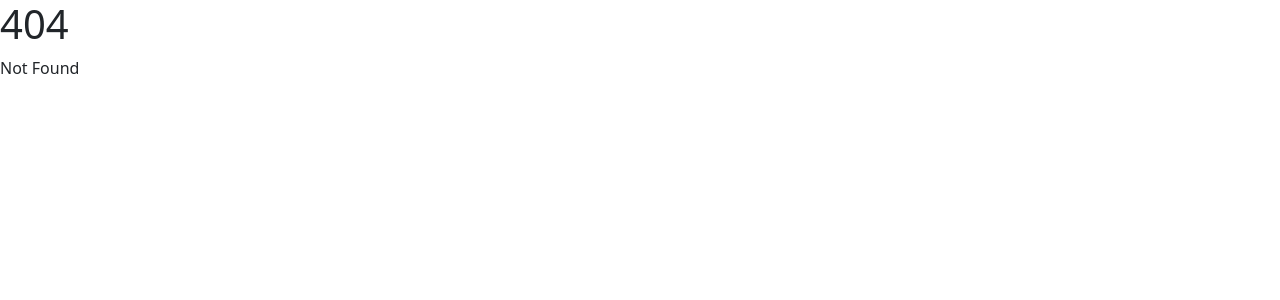
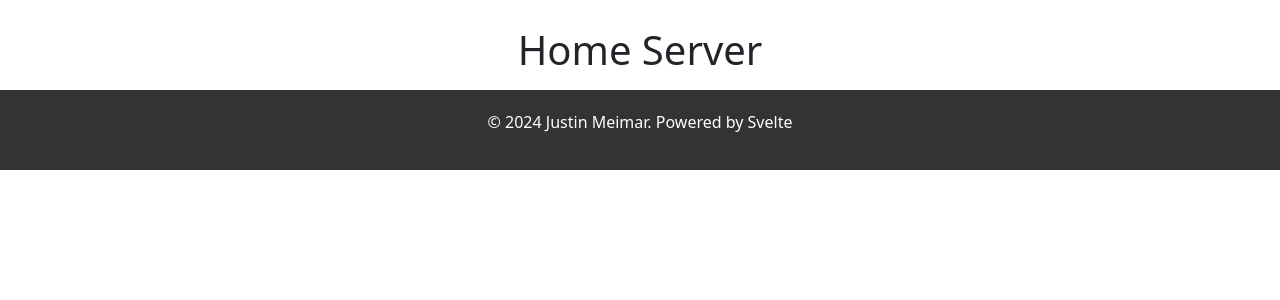
Before and after one commit to JustinMeimar/www-justin, a SvelteKit app in the folder app/: page /projects/home-server in a window 1280 px wide. Before the commit this address had no page. Shown: the top 300 px of the page. Built offline with nearby package versions, Linux system fonts and the light colour scheme.

Commit message:
stable state

```diff
--- /dev/null
+++ b/app/src/lib/colors.ts
@@ -0,0 +1,9 @@
+
+export const deep_black = "#0D0D0D";
+export const muted_black = "#1A1A1A";
+export const hyper_purple = "#C084FC";
+export const soft_purple = "#A267AC";
+export const light_grey = "#E0E0E0";
+export const muted_grey = "#BFBFBF";
+export const bright_red = "#FF5555";
+export const bright_orange = "#FFA500";
--- a/app/src/lib/config.ts
+++ b/app/src/lib/config.ts
@@ -1,7 +1,3 @@
 // define some constants for backend communication
 
-const baseBackendUrl = "http://127.0.0.1";
-
-const baseBackendPort = "5000";
-
-export const baseUrl = `${baseBackendUrl}:${baseBackendPort}`;
+export const baseUrl = "https://justinmeimar.com/v2/api";
--- a/app/src/routes/Navbar.svelte
+++ b/app/src/routes/Navbar.svelte
@@ -23,7 +23,7 @@
             </NavLink>
         </NavItem>
         <NavItem>
-            <NavLink href="/blog">
+            <NavLink href="https://justinmeimar.github.io/" target="_blank">
                 Blog
             </NavLink>
         </NavItem>
--- /dev/null
+++ b/app/src/routes/projects/btree/+page.svelte
@@ -0,0 +1,44 @@
+<script lang="ts">
+    import { onMount } from "svelte";
+    import Navbar from "../../Navbar.svelte";
+    import Footer from "../../Footer.svelte";
+    onMount(() => {
+        console.log("mount");
+    });
+</script>
+
+<Navbar navbarColor='info-subtle'> </Navbar>
+<div class="component-body">
+    <div class="header">
+        <div class="title">
+            B+ Tree
+        </div>
+    </div>
+    <div class="sub-header">
+    </div>
+</div>
+<Footer></Footer>
+
+<style>
+    .component-body {
+        display: flex;
+        flex-grow: 1;
+        flex-direction: column;
+        min-width: 100%;
+        margin: 0;
+        padding: 0;
+    }
+    .header {
+        width: 100%;
+        display: flex;
+        justify-content: center;
+        align-items: center;
+    }
+    .title {
+        margin-top: 20px;
+        margin-bottom: 10px;
+        font-size: 40px;
+        font-weight: 300;
+        text-align: center;
+    }
+</style>
--- a/app/src/routes/projects/compiler/+page.svelte
+++ b/app/src/routes/projects/compiler/+page.svelte
@@ -5,6 +5,7 @@
     import CodeEditor from './CodeEditor.svelte';
     import { Button, Dropdown, DropdownToggle, DropdownMenu, DropdownItem, Nav } from "@sveltestrap/sveltestrap";
     import { baseUrl } from '$lib/config';
+    import * as colors from "$lib/colors";
 
     export let editorContent : string = '';
     export let llvmIRContent : string = '';
@@ -13,7 +14,7 @@
     let currentProgram : string = "helloworld";
 
     const programs : string[] = [
-        "break_continue", "helloworld", "tuple",
+        "helloworld", "break_continue", "tuple",
         "control_flow", "iterator", "type_promotion",
         "fibonnaci", "matrix", "type_qualifier",
         "filter", "mergesort", "vector",
@@ -21,9 +22,12 @@
         "generator", "quicksort"
     ];
 
-    const clearOutput = () => { outputContent = '';}
+    const clearOutput = () => {
+        outputContent = '\n';
+        llvmIRContent = '\n';
+    }
 
-    async function selectProgram(program: string) {
+    const selectProgram = async (program: string) => {
 
         const response = await fetch(
             `/programs/input_compiler_${program}.txt`
@@ -37,43 +41,46 @@
     }
 
     const runProgram = async () : Promise<any> => {
-        const response = await fetch(`${baseUrl}/api/compiler/run`, {
+        await fetch(`${baseUrl}/compiler/run`, {
             method: 'POST',
             headers: {
                 'Content-Type': 'application/json'
             },
             body: JSON.stringify({
-                "program": `
-                    typedef integer int;
-
-                    procedure main() returns integer {
-                        string sayHello = "hello";
-                        2-> std_output;
-                        1-> std_output;
-                        return 0;
-                    }
-                `
+                "program": editorContent
             })
         }).then(async response => {
+
             const responseData = await response.json();
-            console.log(responseData);
+            llvmIRContent = responseData.llvm_ir;
+            outputContent = responseData.stdout;
+
         }).catch(error => {
             console.log("error:", error);
         });
     }
 
     onMount(async () => {
-        // selectProgram(currentProgram);
+        document.documentElement.style.setProperty('--deep-black', colors.deep_black);
+        document.documentElement.style.setProperty('--hyper-purple', colors.hyper_purple);
     });
+
+    $: {
+        if (outputContent || llvmIRContent) {
+            console.log("output:", outputContent);
+        }
+    }
 
 </script>
 
 <div class="component-body">
-    <Navbar></Navbar>
+    <Navbar navbarColor='info-subtle'> </Navbar>
     <div class="header">
         <div class="title">
             Compiler Explorer
         </div>
+    </div>
+    <div class="sub-header">
     </div>
     <div class="editor"></div>
     <div class="area-container">
@@ -108,7 +115,7 @@
             <div class="utility-bar">
                 <Button color="warning" on:click={clearOutput}>Clear</Button>
             </div>
-            <CodeEditor code{outputContent}/>
+            <CodeEditor code={outputContent}/>
         </div>
     </div>
     <Footer></Footer>
@@ -116,15 +123,12 @@
 
 <style>
     .component-body {
-        /* color: #E0E0E0; */
         display: flex;
         flex-direction: column;
         height: 100vh;
         min-width: 100%;
         margin: 0;
         padding: 0;
-        /* border: 1px solid white; */
-        /* background-color: #1A1A1A; */
     }
     .area-container {
         display: flex;
@@ -152,6 +156,8 @@
         align-items: center;
     }
     .title {
+        margin-top: 20px;
+        margin-bottom: 10px;
         font-size: 40px;
         font-weight: 300;
         text-align: center;
--- a/app/src/routes/projects/compiler/CodeEditor.svelte
+++ b/app/src/routes/projects/compiler/CodeEditor.svelte
@@ -1,7 +1,6 @@
 <script>
 	// @ts-nocheck
     import { onMount, onDestroy } from 'svelte';
-
     export let code = '';
     let editor;
     let jar;
@@ -35,17 +34,18 @@
             jar.destroy();
         }
     });
+
 </script>
 
 <style>
     .editor {
 		flex-grow: 1;
-        border: 1px solid #ddd;
+        border: 1px solid black;
         font-family: 'Fira Code', monospace;
         padding: 10px;
         margin: 10px 0;
         overflow: auto;
-        background-color: #f5f5f5;
+        background-color: #ebebeb;
         white-space: pre;
         outline: none;
     }
--- /dev/null
+++ b/app/src/routes/projects/home-server/+page.svelte
@@ -0,0 +1,44 @@
+<script lang="ts">
+    import { onMount } from "svelte";
+    import Navbar from "../../Navbar.svelte";
+    import Footer from "../../Footer.svelte";
+    onMount(() => {
+        console.log("mount");
+    });
+</script>
+
+<Navbar navbarColor='info-subtle'> </Navbar>
+<div class="component-body">
+    <div class="header">
+        <div class="title">
+            Home Server
+        </div>
+    </div>
+    <div class="sub-header">
+    </div>
+</div>
+<Footer></Footer>
+
+<style>
+    .component-body {
+        display: flex;
+        flex-grow: 1;
+        flex-direction: column;
+        min-width: 100%;
+        margin: 0;
+        padding: 0;
+    }
+    .header {
+        width: 100%;
+        display: flex;
+        justify-content: center;
+        align-items: center;
+    }
+    .title {
+        margin-top: 20px;
+        margin-bottom: 10px;
+        font-size: 40px;
+        font-weight: 300;
+        text-align: center;
+    }
+</style>
--- /dev/null
+++ b/app/src/routes/projects/regex-engine/+page.svelte
@@ -0,0 +1,44 @@
+<script lang="ts">
+    import { onMount } from "svelte";
+    import Navbar from "../../Navbar.svelte";
+    import Footer from "../../Footer.svelte";
+    onMount(() => {
+        console.log("mount");
+    });
+</script>
+
+<Navbar navbarColor='info-subtle'> </Navbar>
+<div class="component-body">
+    <div class="header">
+        <div class="title">
+            Regex Engine
+        </div>
+    </div>
+    <div class="sub-header">
+    </div>
+</div>
+<Footer></Footer>
+
+<style>
+    .component-body {
+        display: flex;
+        flex-grow: 1;
+        flex-direction: column;
+        min-width: 100%;
+        margin: 0;
+        padding: 0;
+    }
+    .header {
+        width: 100%;
+        display: flex;
+        justify-content: center;
+        align-items: center;
+    }
+    .title {
+        margin-top: 20px;
+        margin-bottom: 10px;
+        font-size: 40px;
+        font-weight: 300;
+        text-align: center;
+    }
+</style>
--- /dev/null
+++ b/app/src/routes/projects/semantic-journal/+page.svelte
@@ -0,0 +1,44 @@
+<script lang="ts">
+    import { onMount } from "svelte";
+    import Navbar from "../../Navbar.svelte";
+    import Footer from "../../Footer.svelte";
+    onMount(() => {
+        console.log("mount");
+    });
+</script>
+
+<Navbar navbarColor='info-subtle'> </Navbar>
+<div class="component-body">
+    <div class="header">
+        <div class="title">
+            Semantic Journal
+        </div>
+    </div>
+    <div class="sub-header">
+    </div>
+</div>
+<Footer></Footer>
+
+<style>
+    .component-body {
+        display: flex;
+        flex-grow: 1;
+        flex-direction: column;
+        min-width: 100%;
+        margin: 0;
+        padding: 0;
+    }
+    .header {
+        width: 100%;
+        display: flex;
+        justify-content: center;
+        align-items: center;
+    }
+    .title {
+        margin-top: 20px;
+        margin-bottom: 10px;
+        font-size: 40px;
+        font-weight: 300;
+        text-align: center;
+    }
+</style>
```
Also changed, not shown: app/src/routes/+page.svelte (+6 -3 lines), app/src/routes/Showcase.svelte (+4 -3 lines), 1 other file (tests, documents, lock files or other folders).
